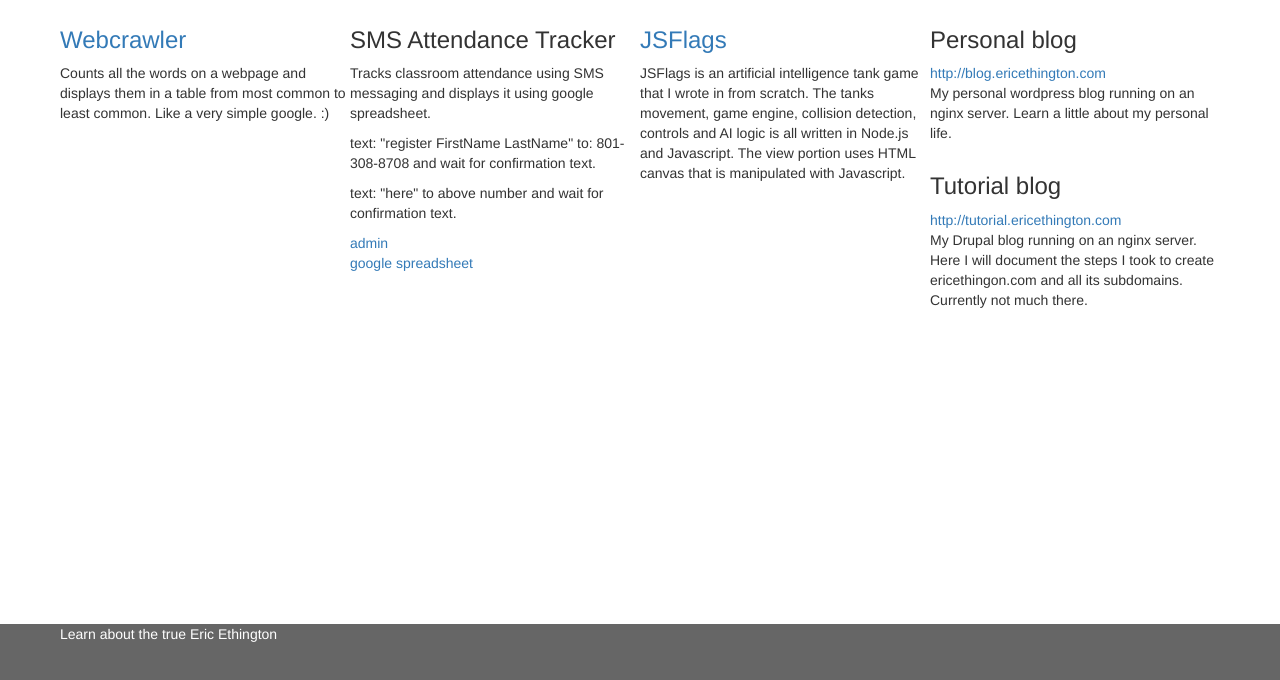
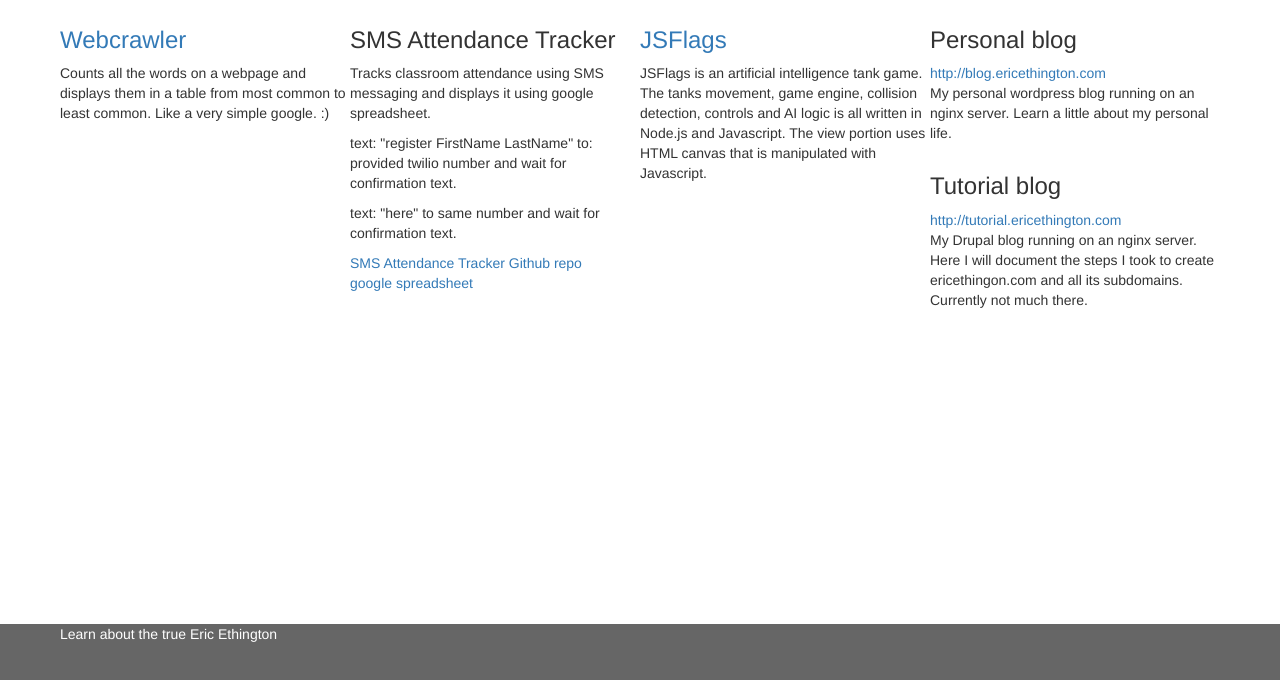
Before and after one commit to erceth/ee, a website: page src/index.html at #/home in a window 1280 px wide. Shown: the part 116-796 px from the top of the page. Drawn offline with nearby package versions, Linux system fonts and the light colour scheme; files that its build step writes are made by us from their sources.

Commit message:
changed text

```diff
--- a/src/html/home.html
+++ b/src/html/home.html
@@ -22,9 +22,9 @@
             </div>
             <div class="description">
                 <p>Tracks classroom attendance using SMS messaging and displays it using google spreadsheet.</p>
-                <p>text: "register FirstName LastName" to: 801-308-8708 and wait for confirmation text.</p>
-                <p>text: "here" to above number and wait for confirmation text.</p>
-                <div><a href="http://role.ericethington.com" target="_blank">admin</a></div>
+                <p>text: "register FirstName LastName" to: provided twilio number and wait for confirmation text.</p>
+                <p>text: "here" to same number and wait for confirmation text.</p>
+                <div><a href="https://github.com/erceth/attendance-tracker" target="_blank">SMS Attendance Tracker Github repo </a></div>
                 <div><a href="https://docs.google.com/spreadsheets/d/1BKtDlT-R3nlqEIMLs0XvrFGBAsqFqzSbAnzKaHJfJ-8/edit#gid=2132167194" target="_blank">google spreadsheet</a></div>
             </div>
         </div>
@@ -34,7 +34,7 @@
                 <a ui-sref="jsflags"><h3>JSFlags</h3></a>
             </div>
             <div class="description">
-                <p>JSFlags is an artificial intelligence tank game that I wrote in from scratch. The tanks movement, game engine, collision detection, controls and AI logic is all written in Node.js and Javascript. The view portion uses HTML canvas that is manipulated with Javascript.</p>
+                <p>JSFlags is an artificial intelligence tank game. The tanks movement, game engine, collision detection, controls and AI logic is all written in Node.js and Javascript. The view portion uses HTML canvas that is manipulated with Javascript.</p>
             </div>
         </div>
 
```
Also changed, not shown: public/html/home.html (+4 -4 lines), public/html/jsflags.html (+1 -1 lines), src/html/jsflags.html (+1 -1 lines).
